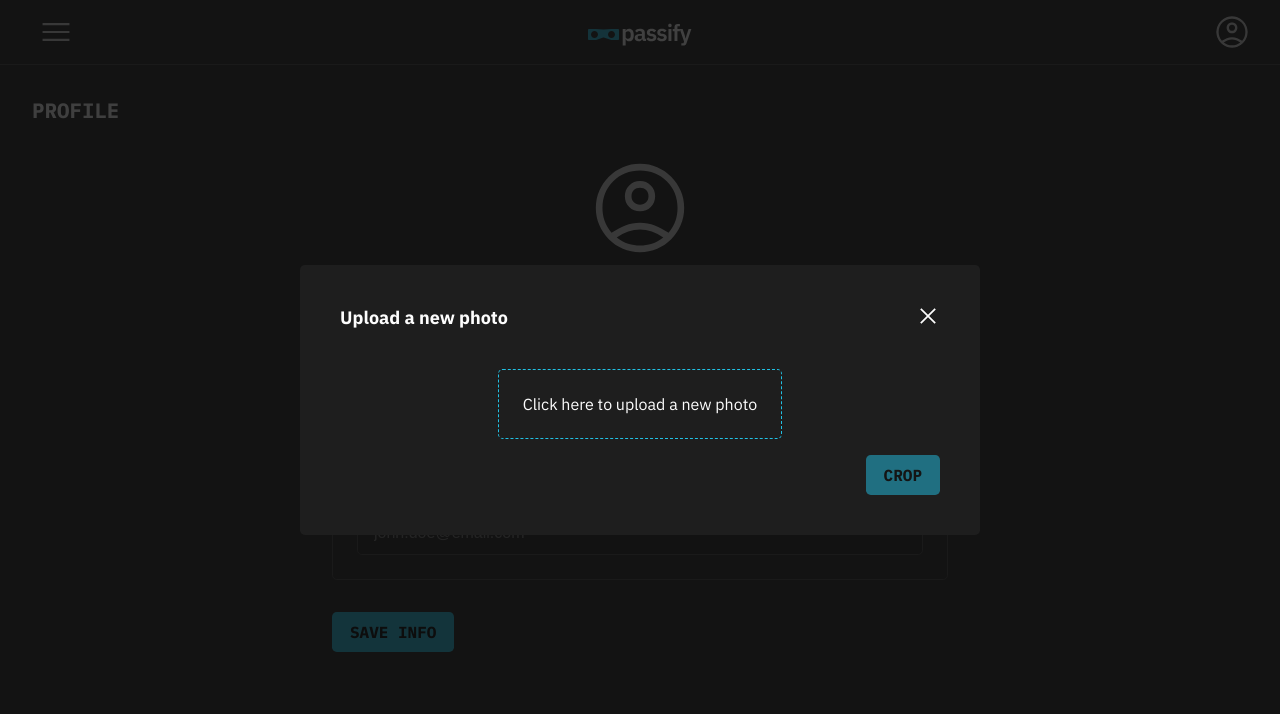
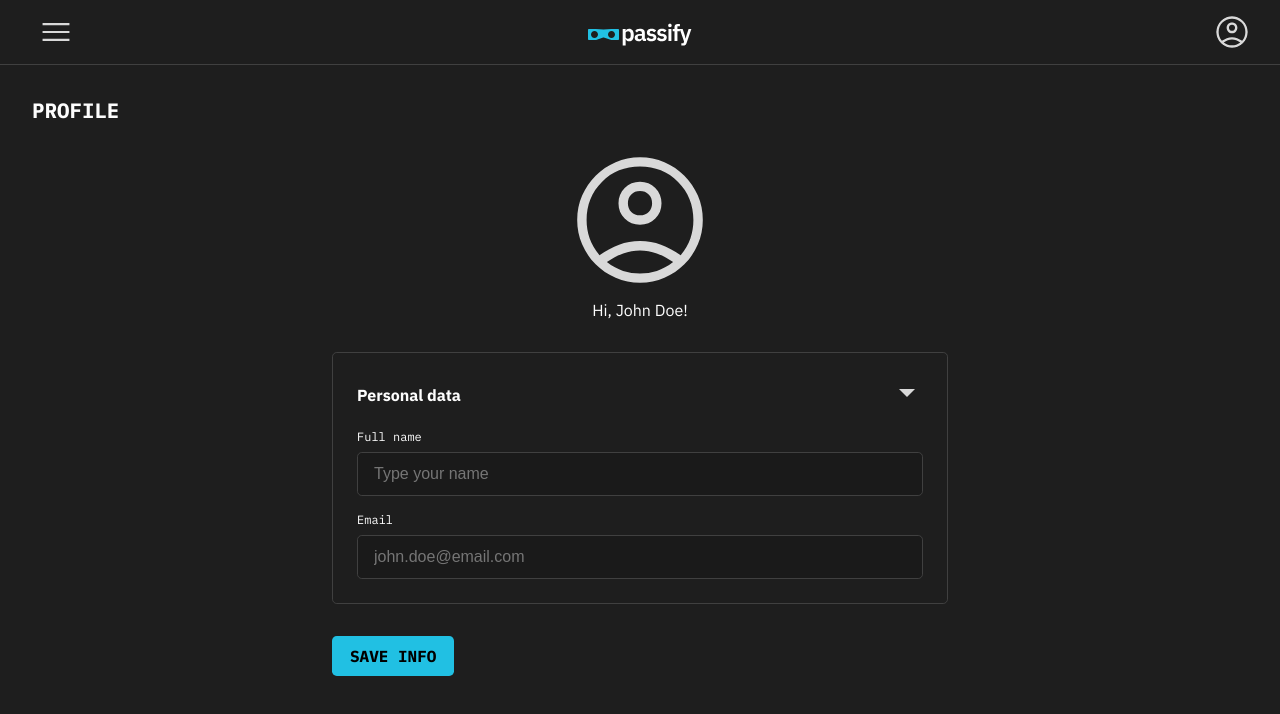
Before and after one commit to italoholanda/nextjs_profile-avatar, a Next.js app: page / in a window 1280 px wide. Shown: the top 714 px of the page. Built offline with nearby package versions, Linux system fonts and the light colour scheme.

Commit message:
refactor: index avatar component

```diff
--- a/src/pages/_app.tsx
+++ b/src/pages/_app.tsx
@@ -1,4 +1,7 @@
+import { UserProvider } from 'contexts/userContext'
+
 import { AppProps } from 'next/app'
+
 import Head from 'next/head'
 
 import GlobalStyles from 'styles/global'
@@ -18,7 +21,9 @@ function App({ Component, pageProps }: AppProps) {
         />
       </Head>
       <GlobalStyles />
-      <Component {...pageProps} />
+      <UserProvider>
+        <Component {...pageProps} />
+      </UserProvider>
     </>
   )
 }
--- a/src/pages/index.styles.ts
+++ b/src/pages/index.styles.ts
@@ -1,6 +1,8 @@
 import styled from 'styled-components'
 
 import { ContainerSmall } from 'styles/container'
+
+import AvatarComponent from '../components/Avatar'
 
 export const Avatar = styled.div`
   display: flex;
@@ -15,31 +17,26 @@ export const SmallContainer = styled(ContainerSmall)`
   flex-direction: column;
   gap: 2rem;
 `
-
-export const Photo = styled.div`
-  background-image: url('/svg/avatar.svg');
-  background-repeat: no-repeat;
-  background-position: center;
-
+export const PhotoContainer = styled.div`
+  position: relative;
+  cursor: pointer;
+  transition: all 0.5s;
   border-radius: 50%;
 
-  height: 6.5rem;
-  width: 6.5rem;
-
-  position: relative;
-
-  cursor: pointer;
-
-  transition: all 0.5s;
+  display: flex;
+  align-items: center;
+  justify-content: center;
 
   &:hover {
-    box-shadow: 0 0 0 2px var(--primary-cyan);
+    box-shadow: 0 0 0 4px var(--primary-cyan);
   }
 
   &:hover:before {
     content: 'Edit your photo';
     position: absolute;
-    right: -8rem;
+    right: -6rem;
     top: calc(50% - 0.5rem);
+    font-size: 0.75rem;
   }
 `
+export const Photo = styled(AvatarComponent)``
--- a/src/pages/index.tsx
+++ b/src/pages/index.tsx
@@ -11,7 +11,7 @@ import Button from 'components/Button'
 import Input from 'components/Input'
 
 export default function Home() {
-  const [photoModal, setPhotoModal] = useState(true)
+  const [photoModal, setPhotoModal] = useState(false)
   const onCloseModal = () => setPhotoModal(false)
   const onOpenModal = () => setPhotoModal(true)
 
@@ -23,7 +23,9 @@ export default function Home() {
 
         <S.SmallContainer>
           <S.Avatar onClick={onOpenModal}>
-            <S.Photo />
+            <S.PhotoContainer>
+              <S.Photo pxSize={128} />
+            </S.PhotoContainer>
             <span>Hi, John Doe!</span>
           </S.Avatar>
 
```
